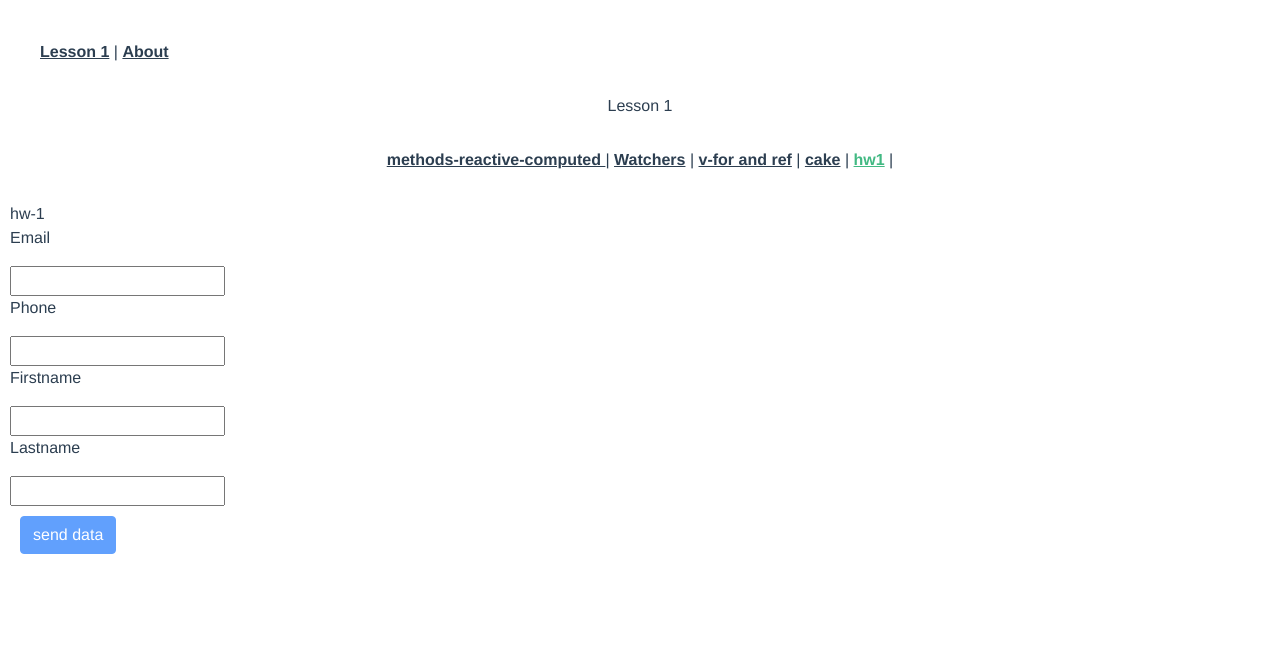
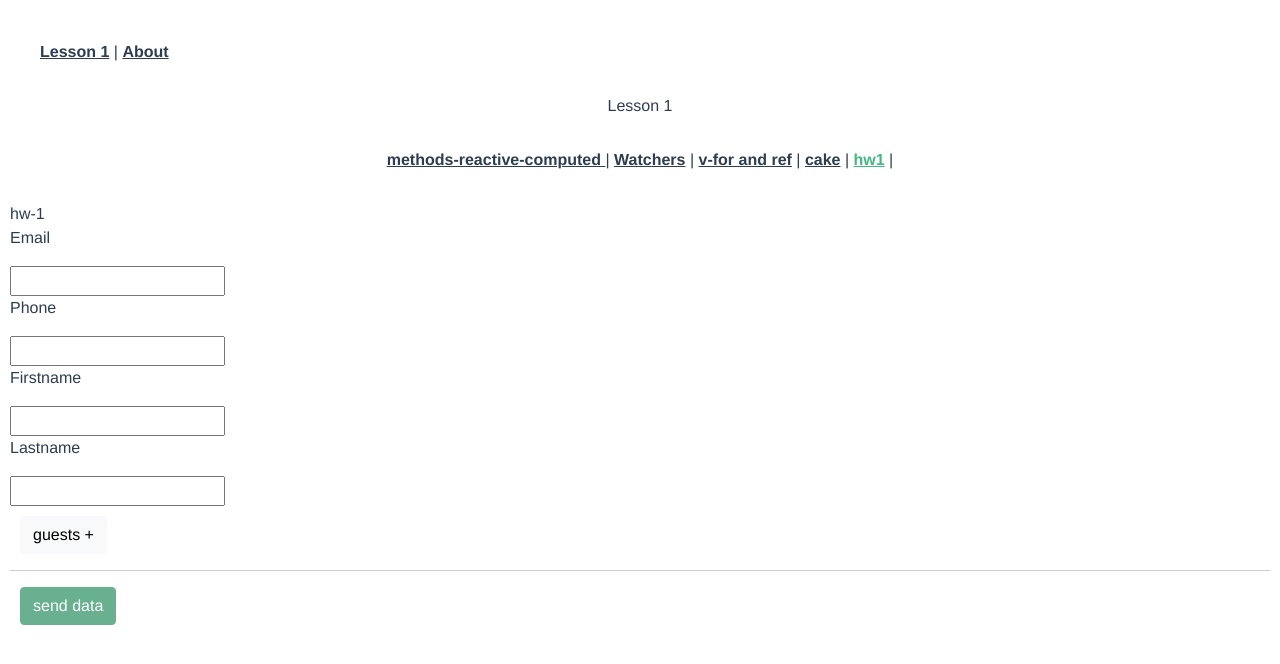
Before and after one commit to Vlad06091992/vue-baza, a Vue app: page /#/Lesson_1/hw1 in a window 1280 px wide. Shown: the top 664 px of the page. Built offline with nearby package versions, Linux system fonts and the light colour scheme.

Commit message:
update hw

```diff
--- a/src/components/Lesson 1/cakeComponent/hw1/hw-1.vue
+++ b/src/components/Lesson 1/cakeComponent/hw1/hw-1.vue
@@ -8,14 +8,27 @@
   <input v-model="state.firstname" />
   <p>Lastname</p>
   <input v-model="state.lastname" />
+  <button class="btn btn-light" @click="setGuests">guests +</button>
+  <div v-for="(guest, index) in state.guests">
+    <div> Guest {{ index + 1 }}</div>
+    <input v-model="state.guests[index]" type="text" />
+  </div>
+  <hr />
+  <button :disabled="disabledButton" @click="toggleShow" class="btn btn-success">send data</button>
 
-  <button :disabled="disabledButton" @click="toggleShow" class="btn btn-primary">send data</button>
-
-  <div v-show="show" >
+  <div v-show="show">
     <table class="table table-bordered">
       <tr v-for="key in getFieldNames">
         <td>{{ key }}</td>
-        <td>{{ state[key] }}</td>
+        <td v-if="Array.isArray(state[key])">
+          <tr v-for="guest in state.guests">
+            <td>{{ guest }}</td>
+          </tr>
+        </td>
+        <td v-else>{{ state[key] }}</td>
+        <!--        <h1 v-if="awesome">Vue is awesome!</h1>-->
+        <!--        <h1 v-else>Oh no 😢</h1>-->
+
       </tr>
     </table>
   </div>
@@ -29,6 +42,16 @@
 import { computed, defineComponent, reactive, Ref, ref } from "vue";
 import InputComponent from "./InputComponent.vue";
 
+type StateType = {
+
+  email: string,
+  phone: string,
+  firstname: string,
+  lastname: string,
+  guests: string[]
+
+}
+
 export default defineComponent({
   name: "hw1",
   props: {},
@@ -36,9 +59,9 @@ export default defineComponent({
     InputComponent
   },
   setup() {
-    const state = reactive({
+    const state: StateType = reactive({
       email: "",
-      phone: '',
+      phone: "",
       firstname: "",
       lastname: "",
       guests: []
@@ -48,21 +71,27 @@ export default defineComponent({
     const getFieldNames = Object.keys(state);
 
     const toggleShow = () => {
-      console.log(show)
-      show.value = !show.value
-    }
+      console.log(show);
+      show.value = !show.value;
+    };
 
-    const disabledButton = computed(()=>{
-      let fields = Object.values(state).filter(el=> !Array.isArray(el))
-      return fields.some(el=> el.length < 1)
-    })
+    const disabledButton = computed(() => {
+      let fields = Object.values(state).filter(el => !Array.isArray(el));
+      return (fields.some(el => el.length < 1) || state.guests.some(el=> el.length < 1));
+    });
+
+    const setGuests = () => {
+      state.guests.push("");
+    };
+
 
     return {
       state,
       show,
       getFieldNames,
       toggleShow,
-      disabledButton
+      disabledButton,
+      setGuests
     };
   }
 });
@@ -75,11 +104,12 @@ export default defineComponent({
   box-sizing: border-box;
 }
 
-.btn{
+.btn {
   margin: 10px;
   display: block;
 }
-table{
+
+table {
   margin-top: 20px;
 }
 
```
